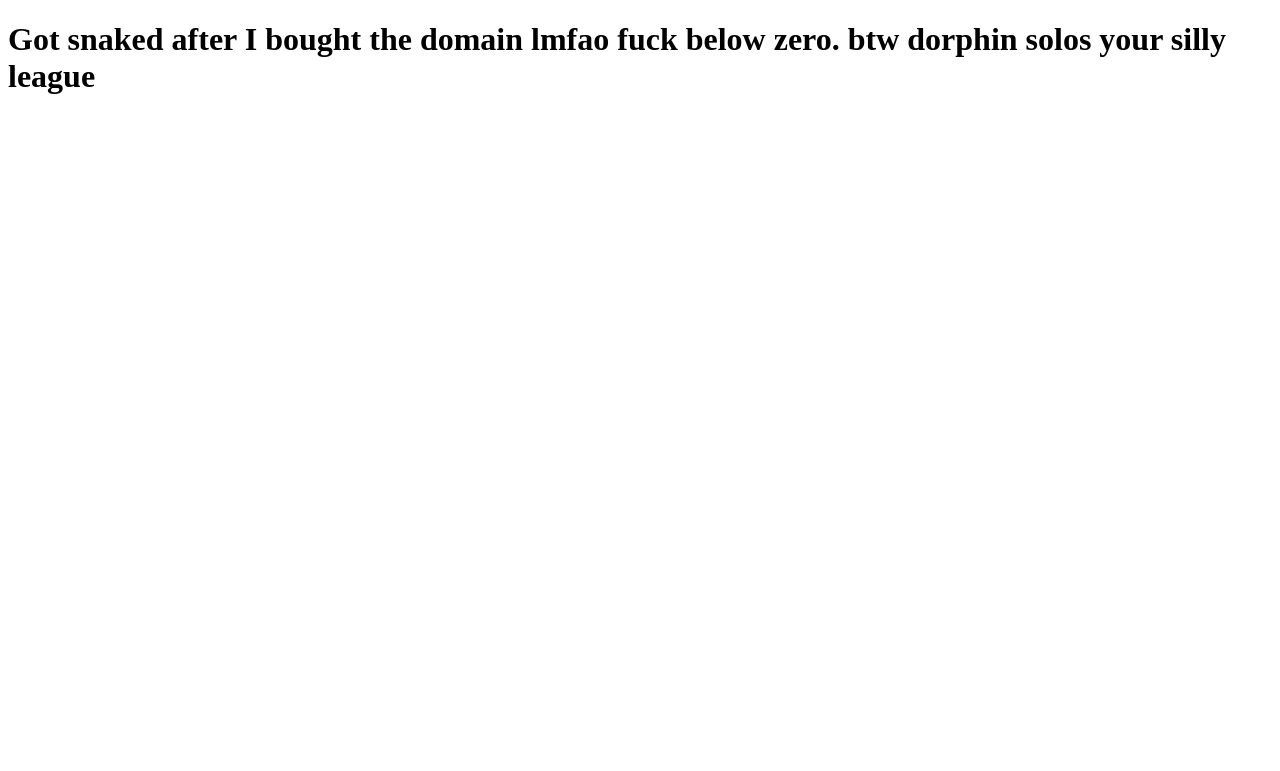
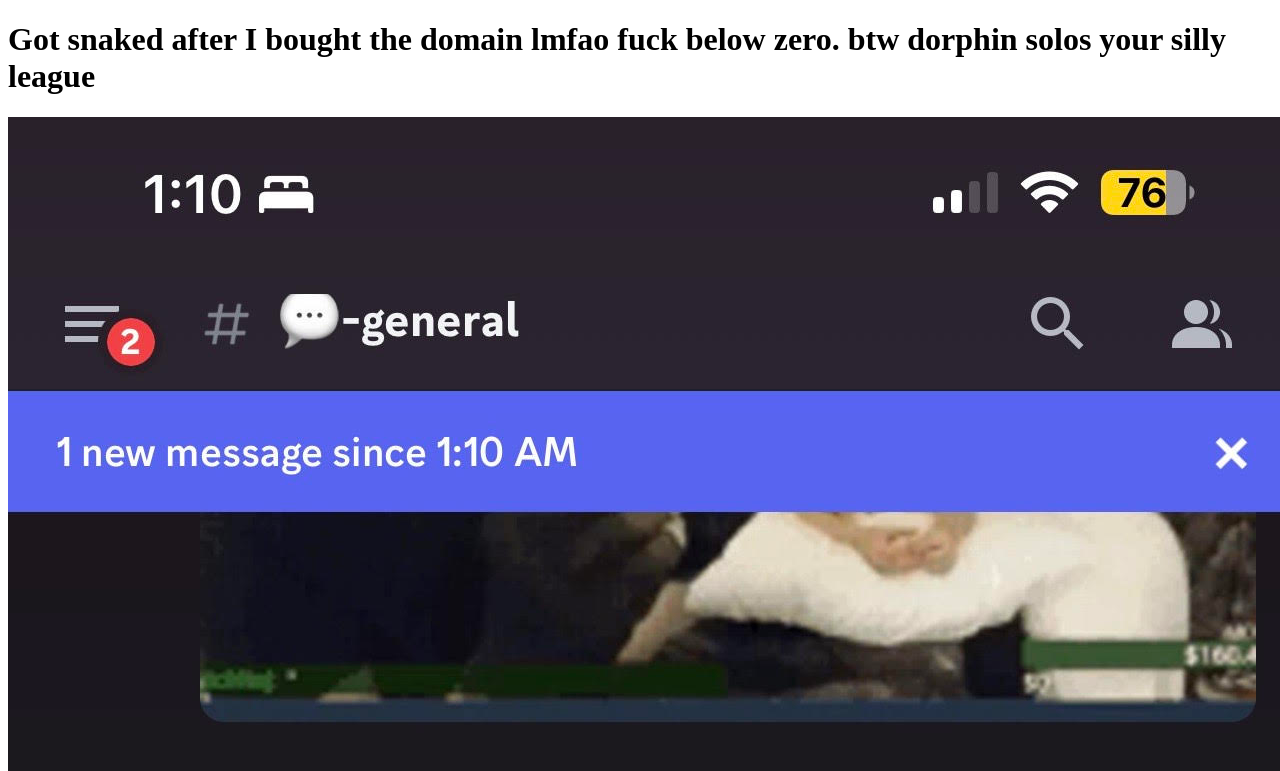
Before and after one commit to aidanjavidpour/audacity-website, a plain HTML site: page index.html in a window 1280 px wide. Shown: the top 771 px of the page. Drawn offline with Linux system fonts and the light colour scheme.

Commit message:
Update index.html

```diff
--- a/index.html
+++ b/index.html
@@ -10,5 +10,6 @@
     <header>
         <h1>Got snaked after I bought the domain lmfao fuck below zero. btw dorphin solos your silly league</h1>
     </header>
+    <h2><img src="what.jpg" alt="owner"></h2>
 </body>
 </html>
```
